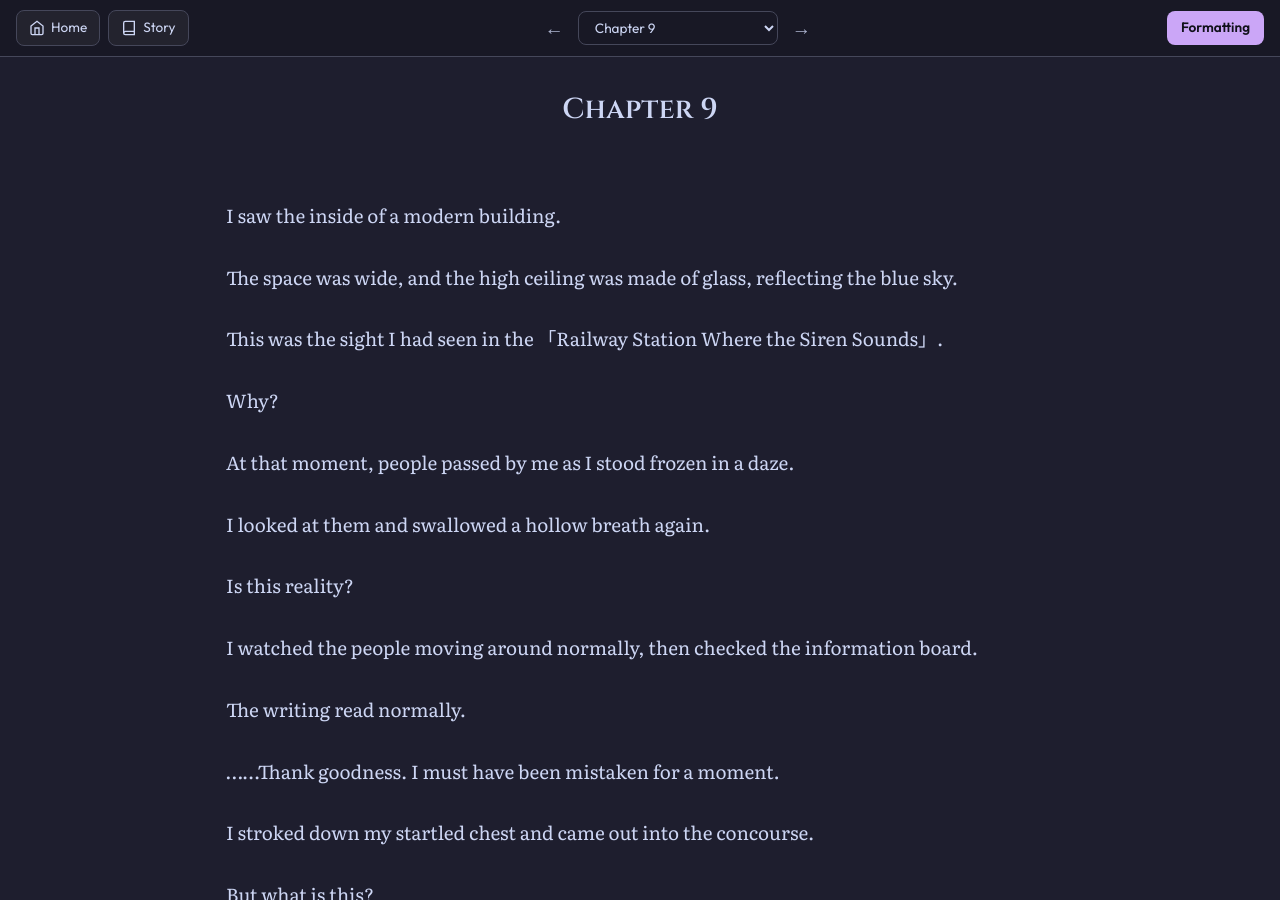
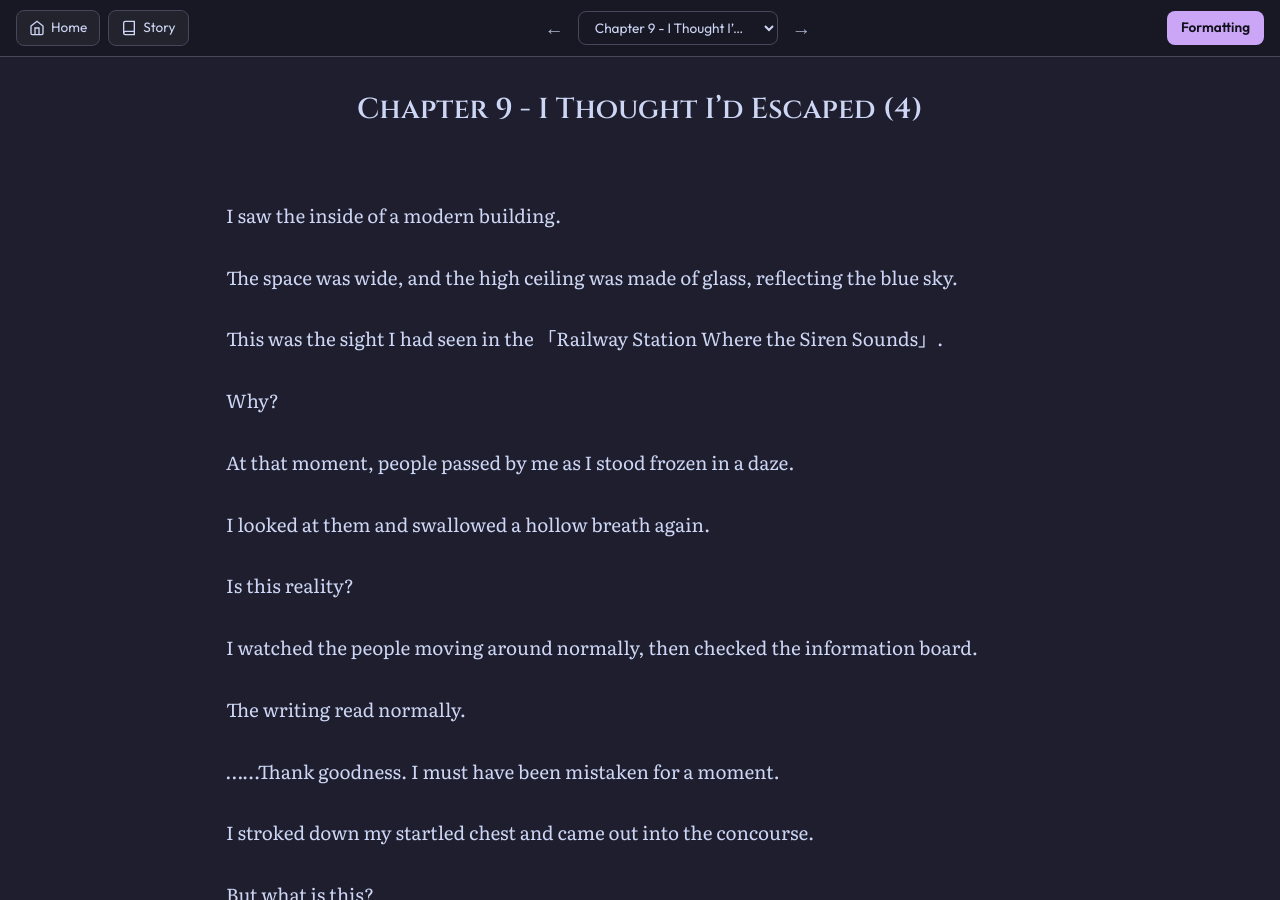
Before and after one commit to soleumn/soleumn.github.io, a Jekyll site: the page built from _chapters/esg/ch9.md, in a window 1280 px wide and 900 px high. Built offline with Jekyll 4.4.1, drawn with Linux system fonts in a browser that asks for light colours; comment, search, counter and statistics services are not loaded.

Commit message:
Update ch9.md

```diff
--- a/_chapters/esg/ch9.md
+++ b/_chapters/esg/ch9.md
@@ -1,5 +1,5 @@
 ---
-title: "Chapter 9"
+title: "Chapter 9 - I Thought I’d Escaped (4)"
 categories: esg
 capitulo: 9
 ---
```
